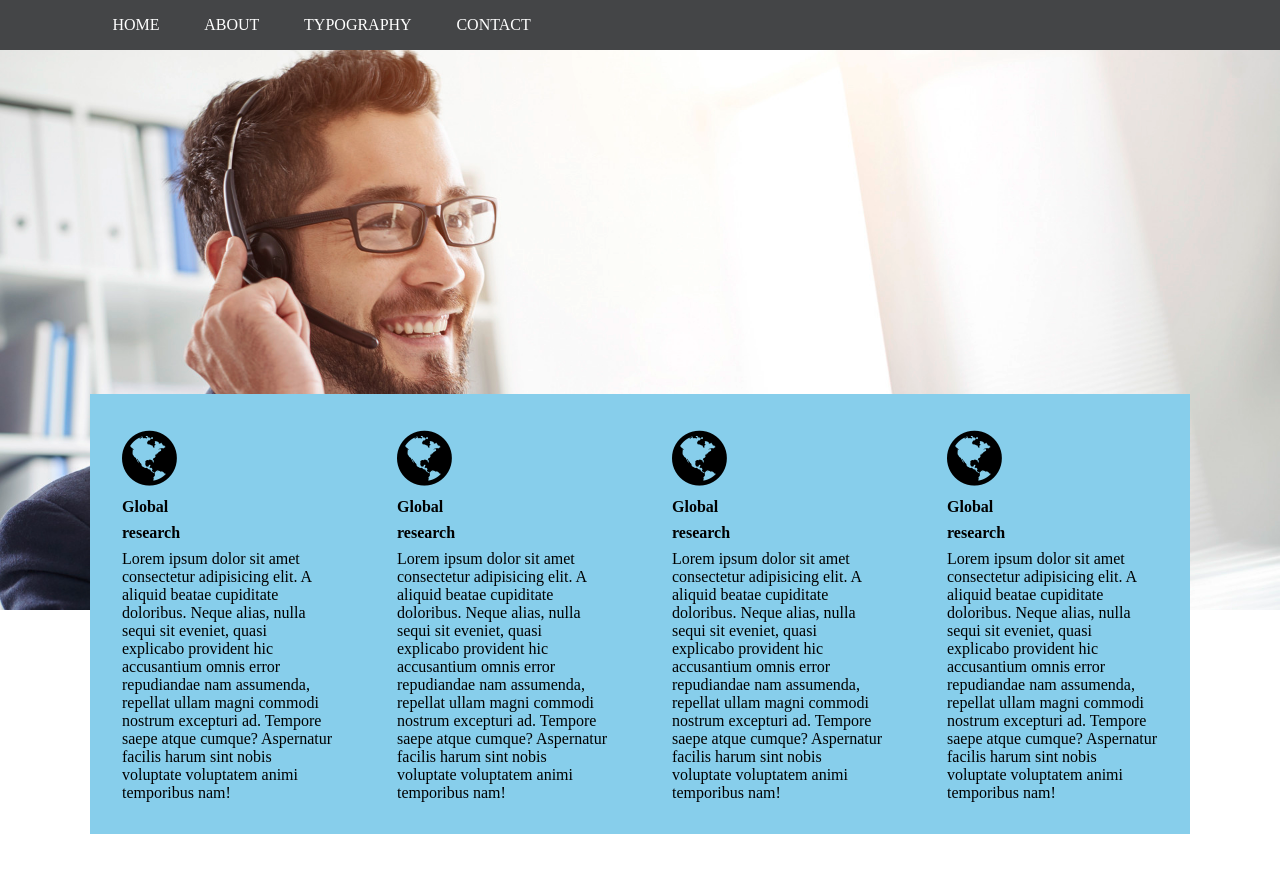
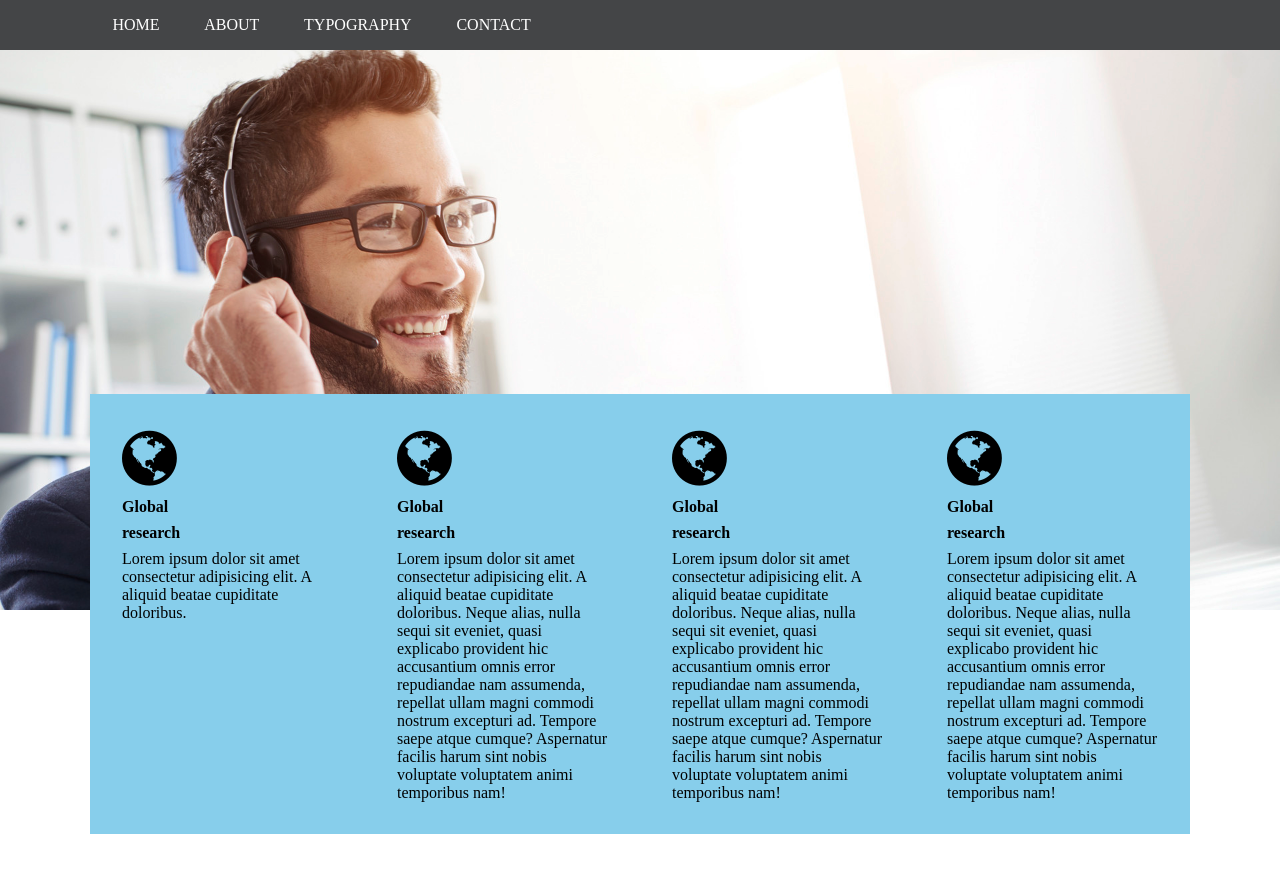
Before and after one commit to Anjum0010/business, a plain HTML site: page index.html in a window 1280 px wide. Drawn offline with Linux system fonts and the light colour scheme.

Commit message:
paragraph changed

```diff
--- a/index.html
+++ b/index.html
@@ -36,9 +36,6 @@
                         <h4>research</h4>
                         <p>Lorem ipsum dolor sit amet consectetur adipisicing elit. A aliquid beatae cupiditate
                             doloribus.
-                            Neque alias, nulla sequi sit eveniet, quasi explicabo provident hic accusantium omnis error
-                            repudiandae nam assumenda, repellat ullam magni commodi nostrum excepturi ad. Tempore saepe
-                            atque cumque? Aspernatur facilis harum sint nobis voluptate voluptatem animi temporibus nam!
                         </p>
                     </div>
                     <div class="sub-slider-inner1">
```
